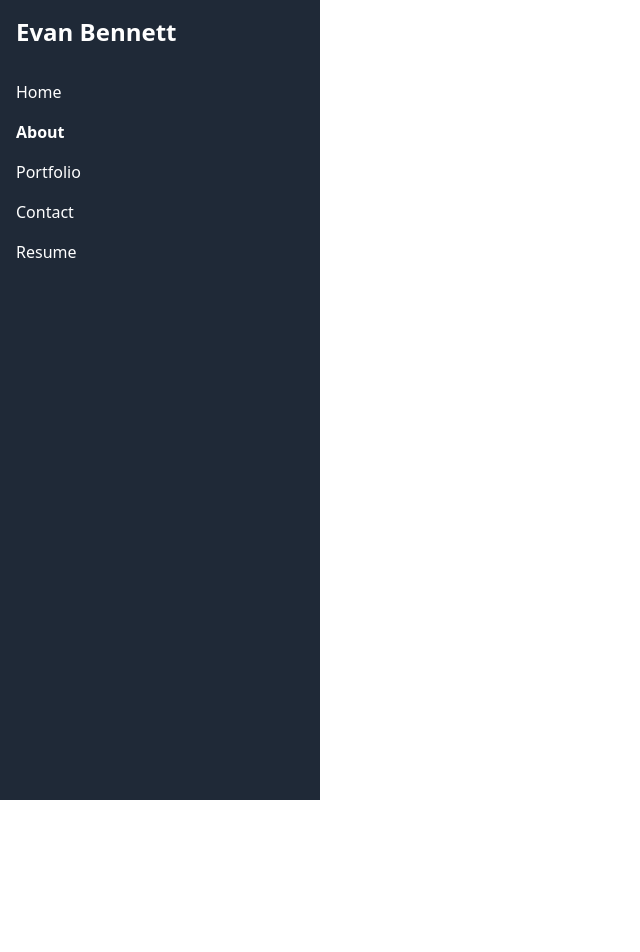
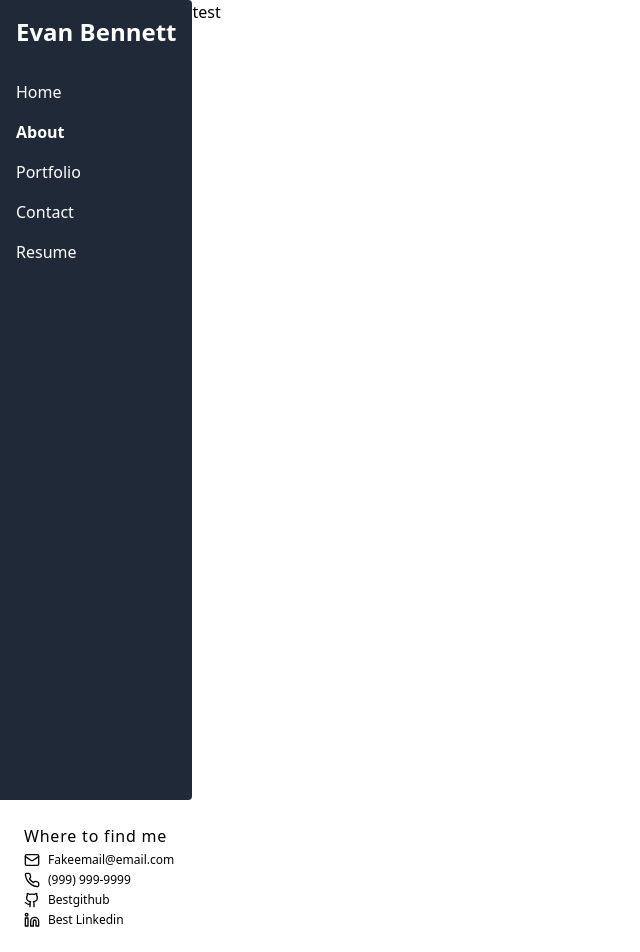
Before and after one commit to Evan8383/react-portfolio-template, a React (Vite) app: page /about in a window 1280 px wide. Shown: the whole page, without its empty margins (0-640 px from the left). Before the commit the page ends 800 px from the top, so only its background shows below. Built offline with nearby package versions, Linux system fonts and the light colour scheme.

Commit message:
created footer component

```diff
--- a/src/App.jsx
+++ b/src/App.jsx
@@ -1,14 +1,16 @@
 import { Outlet } from 'react-router-dom';
 import Nav from './components/Nav';
+import Footer from './components/Footer';
 
 function App() {
 
   return (
     <>
-      <Nav />
-      <main>
+      <main className='flex'>
+        <Nav />
         <Outlet />
       </main>
+      <Footer />
     </>
   );
 };
--- /dev/null
+++ b/src/components/Footer.jsx
@@ -0,0 +1,110 @@
+// import { Link } from 'react-router-dom';
+
+export default function Footer() {
+  return (
+    <footer className="flex flex-col gap-2 sm:flex-row py-6 w-full shrink-0 items-center px-4 md:px-6 border-t sm:border-t-0">
+      <div className="space-y-1">
+        <h3 className="text-base font-medium tracking-wider">Where to find me</h3>
+        <div className="flex items-center gap-2 text-xs">
+          <MailIcon className="h-4 w-4" />
+          <span>Fakeemail@email.com</span>
+        </div>
+        <div className="flex items-center gap-2 text-xs">
+          <PhoneIcon className="h-4 w-4" />
+          <span>(999) 999-9999</span>
+        </div>
+        <div className="flex items-center gap-2 text-xs">
+          <GithubIcon className="h-4 w-4" />
+          <span>Bestgithub</span>
+        </div>
+        <div className="flex items-center gap-2 text-xs">
+          <LinkedinIcon className="h-4 w-4" />
+          <span>Best Linkedin</span>
+        </div>
+      </div>
+    </footer>
+  )
+}
+
+function GithubIcon(props) {
+  return (
+    <svg
+      {...props}
+      xmlns="http://www.w3.org/2000/svg"
+      width="24"
+      height="24"
+      viewBox="0 0 24 24"
+      fill="none"
+      stroke="currentColor"
+      strokeWidth="2"
+      strokeLinecap="round"
+      strokeLinejoin="round"
+    >
+      <path d="M15 22v-4a4.8 4.8 0 0 0-1-3.5c3 0 6-2 6-5.5.08-1.25-.27-2.48-1-3.5.28-1.15.28-2.35 0-3.5 0 0-1 0-3 1.5-2.64-.5-5.36-.5-8 0C6 2 5 2 5 2c-.3 1.15-.3 2.35 0 3.5A5.403 5.403 0 0 0 4 9c0 3.5 3 5.5 6 5.5-.39.49-.68 1.05-.85 1.65-.17.6-.22 1.23-.15 1.85v4" />
+      <path d="M9 18c-4.51 2-5-2-7-2" />
+    </svg>
+  )
+}
+
+
+function LinkedinIcon(props) {
+  return (
+    <svg
+      {...props}
+      xmlns="http://www.w3.org/2000/svg"
+      width="24"
+      height="24"
+      viewBox="0 0 24 24"
+      fill="none"
+      stroke="currentColor"
+      strokeWidth="2"
+      strokeLinecap="round"
+      strokeLinejoin="round"
+    >
+      <path d="M16 8a6 6 0 0 1 6 6v7h-4v-7a2 2 0 0 0-2-2 2 2 0 0 0-2 2v7h-4v-7a6 6 0 0 1 6-6z" />
+      <rect width="4" height="12" x="2" y="9" />
+      <circle cx="4" cy="4" r="2" />
+    </svg>
+  )
+}
+
+
+function MailIcon(props) {
+  return (
+    <svg
+      {...props}
+      xmlns="http://www.w3.org/2000/svg"
+      width="24"
+      height="24"
+      viewBox="0 0 24 24"
+      fill="none"
+      stroke="currentColor"
+      strokeWidth="2"
+      strokeLinecap="round"
+      strokeLinejoin="round"
+    >
+      <rect width="20" height="16" x="2" y="4" rx="2" />
+      <path d="m22 7-8.97 5.7a1.94 1.94 0 0 1-2.06 0L2 7" />
+    </svg>
+  )
+}
+
+
+function PhoneIcon(props) {
+  return (
+    <svg
+      {...props}
+      xmlns="http://www.w3.org/2000/svg"
+      width="24"
+      height="24"
+      viewBox="0 0 24 24"
+      fill="none"
+      stroke="currentColor"
+      strokeWidth="2"
+      strokeLinecap="round"
+      strokeLinejoin="round"
+    >
+      <path d="M22 16.92v3a2 2 0 0 1-2.18 2 19.79 19.79 0 0 1-8.63-3.07 19.5 19.5 0 0 1-6-6 19.79 19.79 0 0 1-3.07-8.67A2 2 0 0 1 4.11 2h3a2 2 0 0 1 2 1.72 12.84 12.84 0 0 0 .7 2.81 2 2 0 0 1-.45 2.11L8.09 9.91a16 16 0 0 0 6 6l1.27-1.27a2 2 0 0 1 2.11-.45 12.84 12.84 0 0 0 2.81.7A2 2 0 0 1 22 16.92z" />
+    </svg>
+  )
+}
--- a/src/components/Nav.jsx
+++ b/src/components/Nav.jsx
@@ -1,12 +1,14 @@
 import { useState } from 'react';
 import { Link } from 'react-router-dom';
+
 
 function Nav() {
   const [isOpen, setIsOpen] = useState(false);
 
   return (
+    <>
       <div className="xs:h-fit h-screen sm:flex sm:flex-col justify-between ">
-      <nav className="bg-gray-800 p-4 sm:max-w-xs flex-grow">
+        <nav className="bg-gray-800 p-4 sm:max-w-fit flex-grow sm:rounded-r">
           <h1 className="text-2xl text-white font-extrabold mb-8">Evan Bennett</h1>
           <button onClick={() => setIsOpen(!isOpen)} className="sm:hidden block text-white">
             <i className="fa fa-bars"></i>
@@ -30,6 +32,7 @@ function Nav() {
           </ul>
         </nav>
       </div>
+    </>
   );
 }
 
--- a/src/pages/About.jsx
+++ b/src/pages/About.jsx
@@ -1,5 +1,7 @@
 function About() {
-
+return(
+  <h1>test</h1>
+)
 }
 
 export default About;
```
Lines whose indentation alone changed are shown as unchanged.
